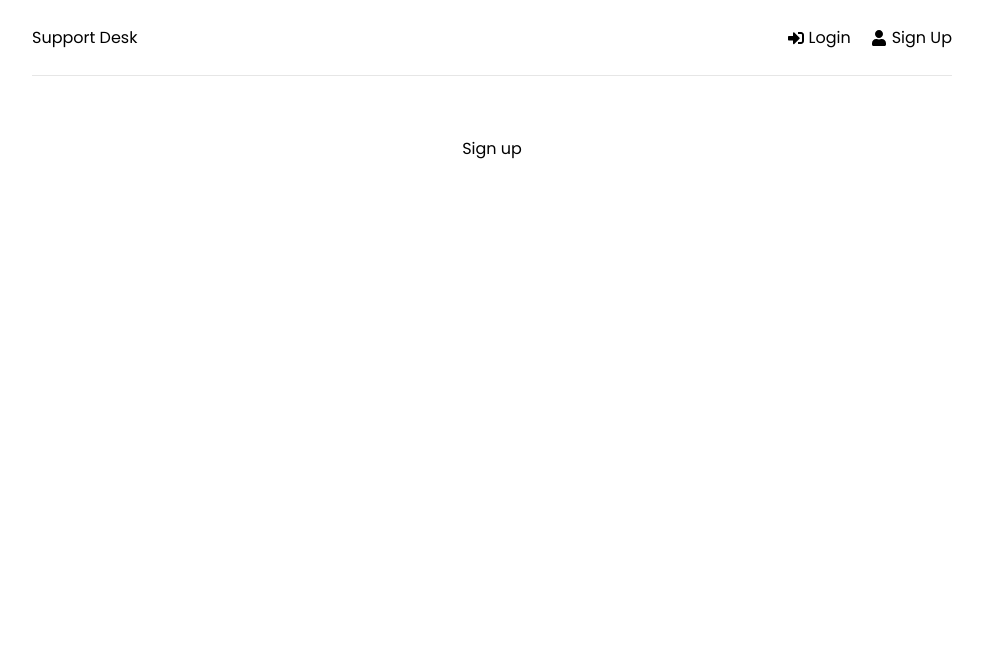
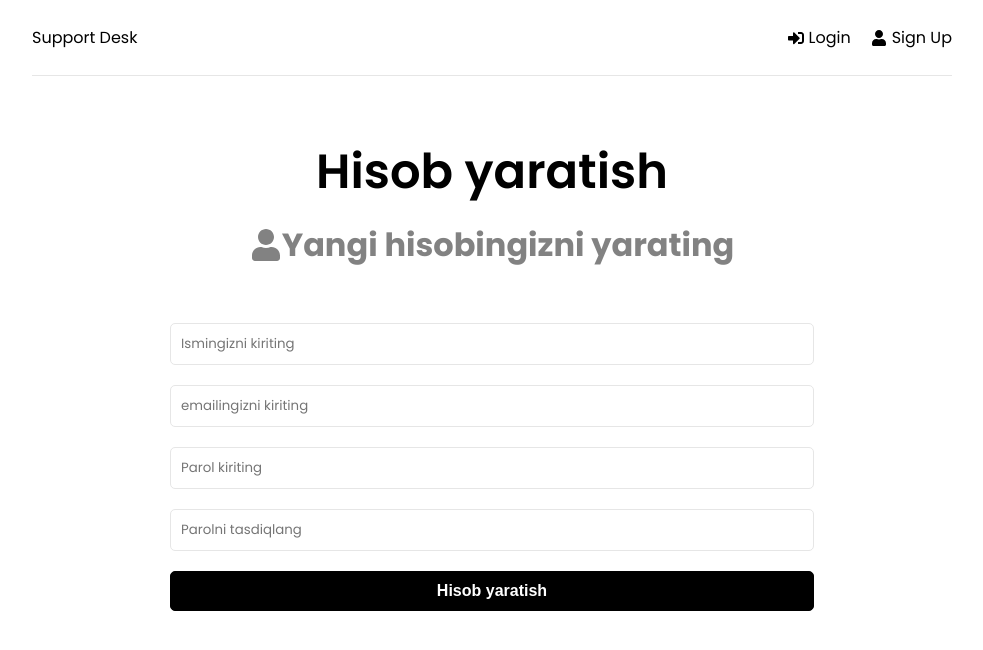
Before and after one commit to LazizbekDev/ticket-app, a React (Create React App) app in the folder client/: page /sign-up in a window 1280 px wide. Shown: the top 650 px of the page, without its empty margins (148-1131 px from the left). Built offline with nearby package versions, Linux system fonts and the light colour scheme.

Commit message:
login pages

```diff
--- a/client/src/index.css
+++ b/client/src/index.css
@@ -377,6 +377,16 @@ footer {
   animation: spin 1.2s linear infinite;
 }
 
+.flex-center {
+  display: flex;
+  align-items: center;
+  justify-content: center;
+}
+
+.d-none {
+  display: none !important;
+}
+
 @keyframes spin {
   0% {
     transform: rotate(0deg);
--- a/client/src/pages/Login.jsx
+++ b/client/src/pages/Login.jsx
@@ -1,10 +1,76 @@
-import React from "react";
+import { FaSignInAlt, FaUser } from "react-icons/fa"
 
 const Login = ({register}) => {
+
+    const onSubmit = async (e) => {
+        e.preventDefault();
+        const formData = new FormData(e.currentTarget);
+
+        console.log(formData.get('name'))
+    }
+
     return (
-        <div>
-            {register ? "Sign up" : "Login"}
-        </div>
+        <>
+            <section className={'heading'}>
+                <h1>{register ? "Hisob yaratish" : "Kirish"}</h1>
+                <p>{register ? (<span className={'flex-center'}>
+                    <FaUser /> Yangi hisobingizni yarating
+                </span>) : (<span className={'flex-center'}>
+                    <FaSignInAlt /> Hisobingizga kiring
+                </span>)}</p>
+            </section>
+
+            <section className={'form'}>
+                <form onSubmit={onSubmit}>
+                    <div className={`form-group ${!register && 'd-none'}`}>
+                        <input
+                            type={'text'}
+                            name={'name'}
+                            className={'form-control'}
+                            id={'name'}
+                            placeholder={'Ismingizni kiriting'}
+                        />
+                    </div>
+
+                    <div className={`form-group`}>
+                        <input
+                            type={'email'}
+                            name={'email'}
+                            className={'form-control'}
+                            id={'email'}
+                            placeholder={'emailingizni kiriting'}
+                        />
+                    </div>
+
+                    <div className={`form-group`}>
+                        <input
+                            type={'password'}
+                            name={'password'}
+                            className={'form-control'}
+                            id={'password'}
+                            placeholder={'Parol kiriting'}
+                        />
+                    </div>
+
+                    <div className={`form-group ${!register && 'd-none'}`}>
+                        <input
+                            type={'password'}
+                            name={'confirmation'}
+                            className={'form-control'}
+                            id={'confirmation'}
+                            placeholder={'Parolni tasdiqlang'}
+                        />
+                    </div>
+
+                    <div className={'form-group'}>
+                        <button className={'btn btn-block'}>
+                            {register ? "Hisob yaratish" : "Kirish"}
+                        </button>
+                    </div>
+
+                </form>
+            </section>
+        </>
     );
 };
 
```
